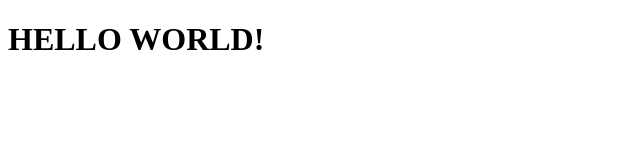
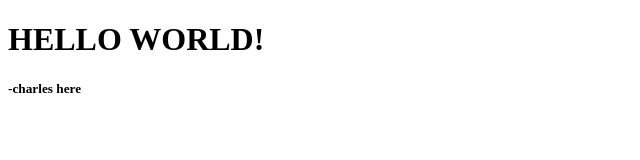
Before and after one commit to CharlesEdison/sola-iced-tea, a plain HTML site: page src/index.html in a window 1280 px wide. Shown: the full height of the page, 0-640 px from the left. Drawn offline with Linux system fonts and the light colour scheme.

Commit message:
i added sub headers

```diff
--- a/src/index.html
+++ b/src/index.html
@@ -9,6 +9,7 @@
 </head>
 <body>
     <h1>HELLO WORLD!</h1>
+    <h5>-charles here</h5>
 
 </body>
 </html>
```
